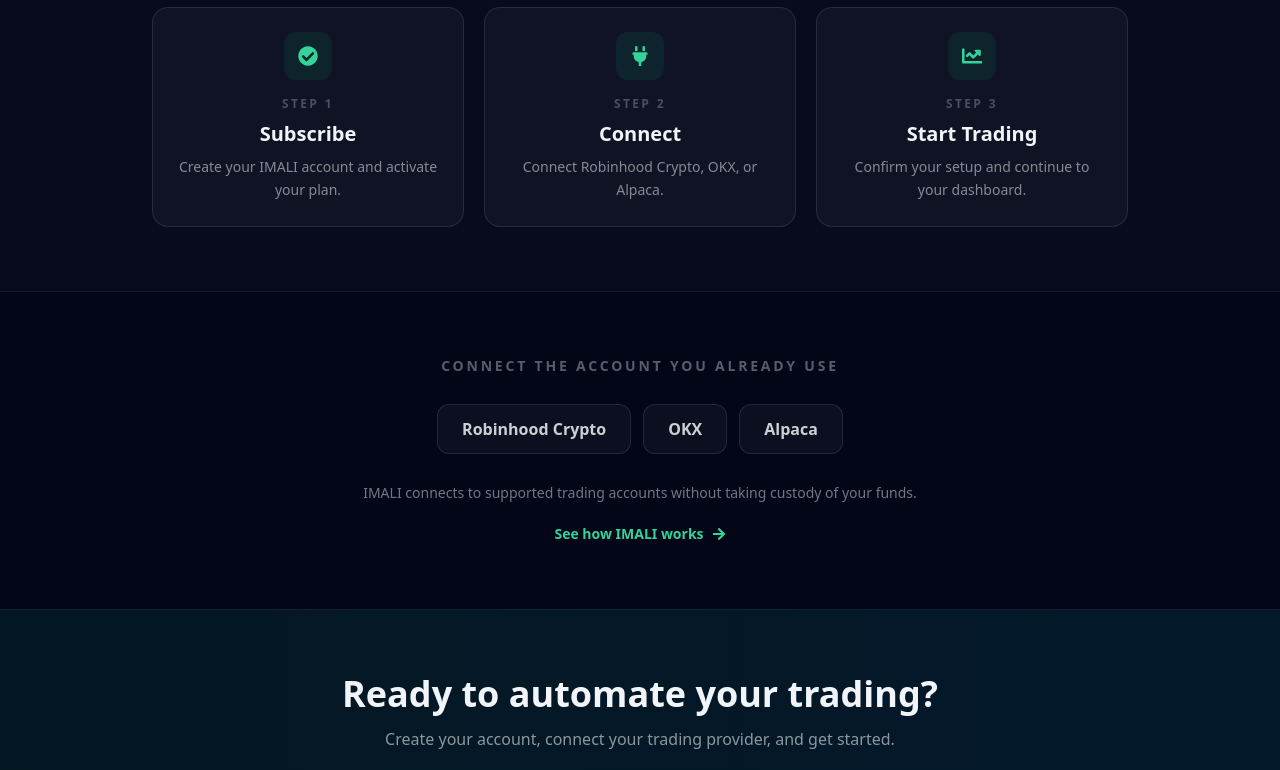
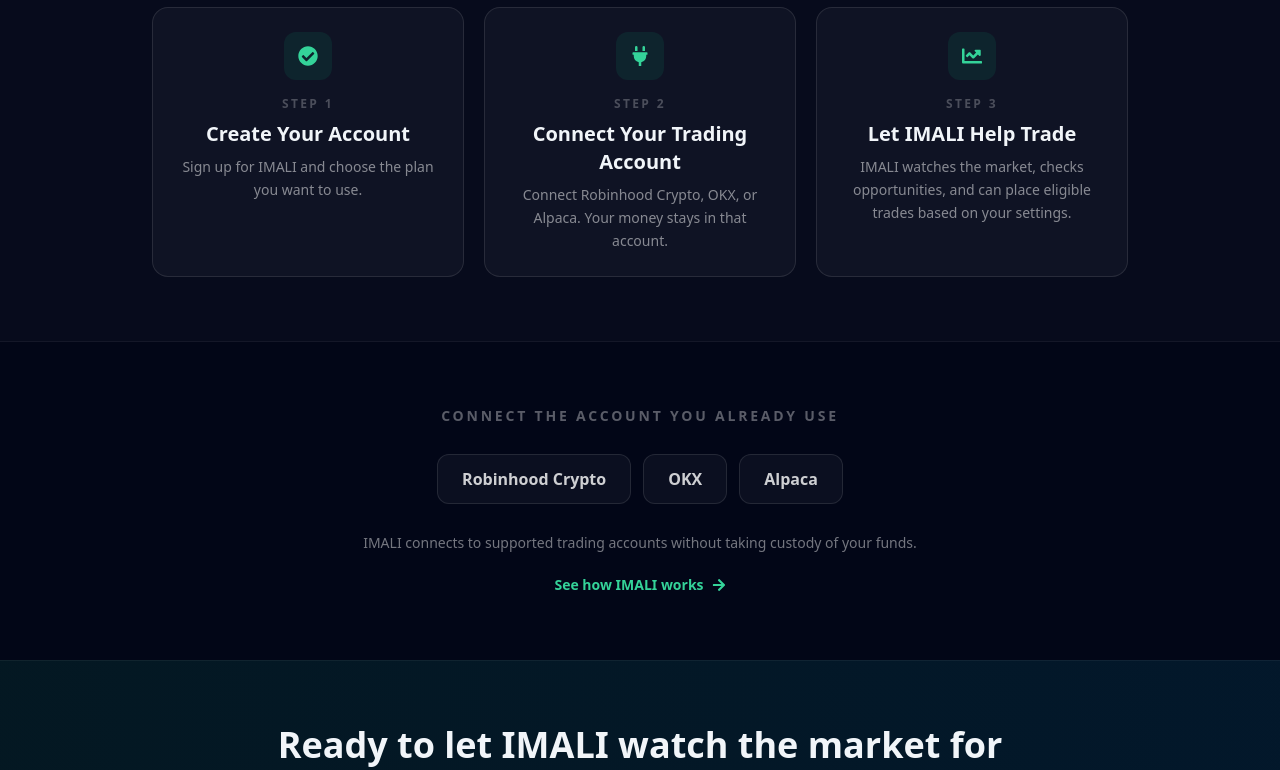
Before and after one commit to IMALI-DEFI/Imali, a React (Create React App) app: page / in a window 1280 px wide. Shown: the part 1560-2330 px from the top of the page. Built offline with nearby package versions, Linux system fonts and the light colour scheme; no server answers.

Commit message:
Simplify homepage trading explanation

```diff
--- a/src/pages/Home.jsx
+++ b/src/pages/Home.jsx
@@ -340,20 +340,20 @@ export default function Home() {
               {
                 number: "1",
                 icon: <FaCheckCircle />,
-                title: "Subscribe",
-                text: "Create your IMALI account and activate your plan.",
+                title: "Create Your Account",
+                text: "Sign up for IMALI and choose the plan you want to use.",
               },
               {
                 number: "2",
                 icon: <FaPlug />,
-                title: "Connect",
-                text: "Connect Robinhood Crypto, OKX, or Alpaca.",
+                title: "Connect Your Trading Account",
+                text: "Connect Robinhood Crypto, OKX, or Alpaca. Your money stays in that account.",
               },
               {
                 number: "3",
                 icon: <FaChartLine />,
-                title: "Start Trading",
-                text: "Confirm your setup and continue to your dashboard.",
+                title: "Let IMALI Help Trade",
+                text: "IMALI watches the market, checks opportunities, and can place eligible trades based on your settings.",
               },
             ].map((step) => (
               <div
@@ -415,11 +415,11 @@ export default function Home() {
       <section className="border-t border-white/5 bg-gradient-to-r from-emerald-500/10 to-cyan-500/10 py-16">
         <div className="mx-auto max-w-3xl px-5 text-center">
           <h2 className="text-3xl font-black sm:text-4xl">
-            Ready to automate your trading?
+            Ready to let IMALI watch the market for you?
           </h2>
 
           <p className="mt-3 text-white/55">
-            Create your account, connect your trading provider, and get started.
+            Connect your trading account and let IMALI help find, check, and automate trading opportunities.
           </p>
 
           <Link
```
